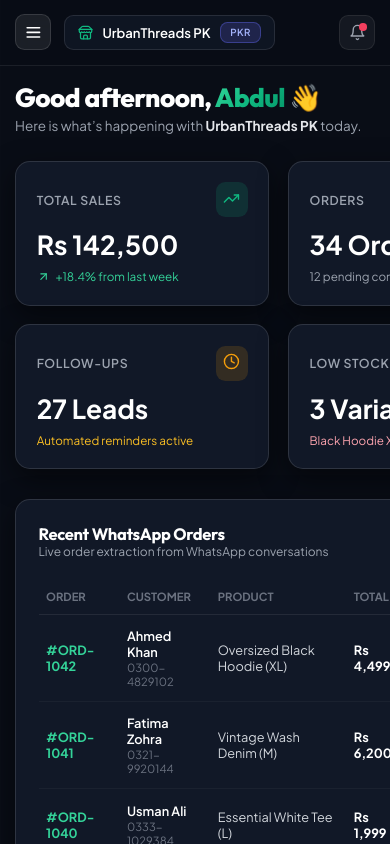
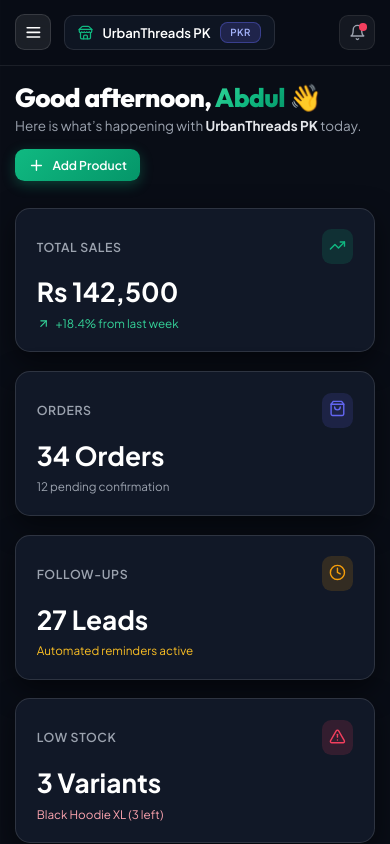
Before and after one commit to AbdulNafay42/SellDesk, a Next.js app in the folder apps/web/: page / in a window 390 px wide. Shown: the top 844 px of the page. Built offline with nearby package versions, Linux system fonts and the light colour scheme.

Commit message:
fix(ui): add 3800px ultra-wide responsive rem scaling

```diff
--- a/apps/web/src/app/globals.css
+++ b/apps/web/src/app/globals.css
@@ -53,6 +53,7 @@ main {
   margin-left: var(--sidebar-width);
   margin-top: var(--header-height);
   padding: 2rem;
+  width: calc(100% - var(--sidebar-width));
   transition: all 0.25s ease-in-out;
 }
 
@@ -231,7 +232,32 @@ h1, h2, h3, h4, h5, h6 {
 }
 
 /* ==========================================================================
-   MEDIA QUERIES (EXACT DIRECTIVES)
+   ULTRA-WIDE & 4K DISPLAY RESPONSIVE SCALING (2K / 4K / 4000px Viewports)
+   ========================================================================== */
+
+/* 2K / Ultra-wide displays (min-width: 1920px) */
+@media (min-width: 1920px) {
+  html {
+    font-size: 18px; /* Proportional REM scaling for 2K displays */
+  }
+}
+
+/* 4K Ultra-wide displays (min-width: 2560px) */
+@media (min-width: 2560px) {
+  html {
+    font-size: 24px; /* Proportional REM scaling for 4K displays */
+  }
+}
+
+/* 4000px Ultra-wide DevTools displays (min-width: 3800px) */
+@media (min-width: 3800px) {
+  html {
+    font-size: 36px; /* Proportional REM scaling for 4000px displays */
+  }
+}
+
+/* ==========================================================================
+   TABLET & MOBILE BREAKPOINTS (EXACT DIRECTIVES)
    ========================================================================== */
 
 /* Tablet Breakpoint (@media (max-width: 1024px)) */
@@ -242,6 +268,7 @@ h1, h2, h3, h4, h5, h6 {
 
   main {
     margin-left: 0 !important;
+    width: 100% !important;
     padding: 1.25rem !important;
   }
 
--- a/apps/web/src/app/page.tsx
+++ b/apps/web/src/app/page.tsx
@@ -26,6 +26,7 @@ export default function DashboardPage() {
 
       <main style={{
         backgroundColor: '#090D16',
+        width: '100%'
       }} className="animate-fade-in">
         {/* Welcome Section */}
         <div style={{ display: 'flex', alignItems: 'center', justifyContent: 'space-between', marginBottom: '1.75rem', flexWrap: 'wrap', gap: '1rem' }}>
```
